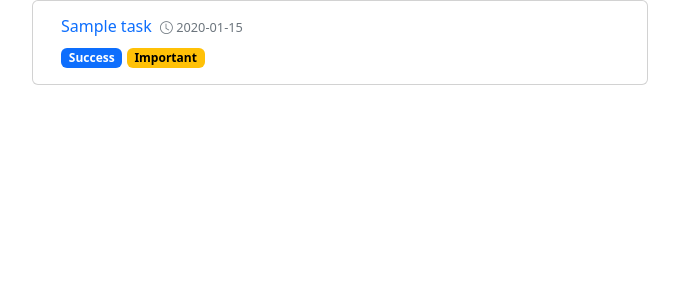
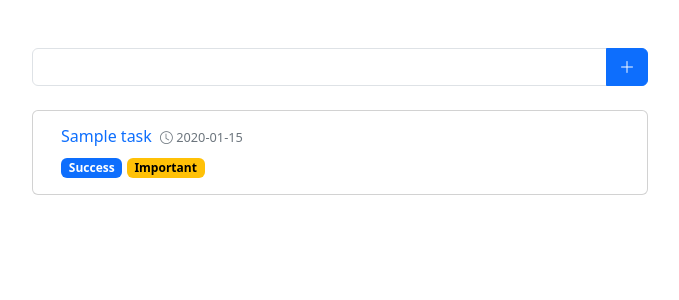
Before and after one commit to jp72924/todo, a Django app: page /list/ in a window 1280 px wide. Shown: the top 300 px of the page, without its empty margins (300-979 px from the left). Run offline with Django 4.2, Linux system fonts and the light colour scheme; tables that the repository leaves empty hold one stand-in row (values such as "Sample post").

Commit message:
Tasks CRUD done, added requirements.txt and some minor corrections

```diff
--- a/list/models.py
+++ b/list/models.py
@@ -1,4 +1,5 @@
 from django.db import models
+from django.utils import timezone
 
 
 class PriotityManager(models.Manager):
@@ -10,7 +11,7 @@ class PriotityManager(models.Manager):
 class Task(models.Model):
 
     class Status(models.TextChoices):
-        SUCESS = 'success', 'Success'
+        SUCCESS = 'success', 'Success'
         PENDING = 'pending', 'Pending'
 
     title = models.CharField(max_length=80)
@@ -20,7 +21,7 @@ class Task(models.Model):
         default=Status.PENDING)
 
     created_at = models.DateField(auto_now_add=True)
-    due_date = models.DateField()
+    due_date = models.DateField(default=timezone.now)
 
     important = models.BooleanField(default=False)
 
--- /dev/null
+++ b/list/static/css/styles.css
@@ -0,0 +1,3 @@
+#btn-add {
+	font-size: 1.2rem;
+}
--- a/list/templates/base.html
+++ b/list/templates/base.html
@@ -13,6 +13,10 @@
 	<!-- Boostrap v5.3 Icons -->
 
 	<link rel="stylesheet" href="https://cdn.jsdelivr.net/npm/bootstrap-icons@1.10.5/font/bootstrap-icons.css">
+
+	<!-- Own styles -->
+	<link rel="stylesheet" type="text/css" href="{% static 'css/styles.css' %}">
+
 </head>
 <body>
 	{% block content %}
--- a/list/templates/list/task_list.html
+++ b/list/templates/list/task_list.html
@@ -4,6 +4,13 @@
 <div class="container-fluid">
 	<div class="row">
 		<div class="col-sm-10 col-md-6 offset-sm-1 offset-md-3">
+			<div class="container p-0 mt-5 mb-4">
+				<div class="input-group">
+					<input type="text" class="form-control" id="taskInput">
+					</button>
+					<button type="button" class="btn btn-primary" id="btnAdd" data-bs-toggle="modal" data-bs-target="#formModal"><i class="bi bi-plus-lg"></i></button>
+				</div>
+			</div>
 			<div class="container">
 			{% for task in tasks %}
 				<div class="row mb-2">
@@ -12,13 +19,13 @@
 							<h6 class="card-title"><a class="text-decoration-none" href="#collapse-{{ forloop.counter }}" data-bs-toggle="collapse" role="button" aria-expanded="false" aria-controls="collapse-{{ forloop.counter }}">{{ task.title }}</a> <span class="text-secondary m-1" style="font-size: 0.8rem"><i class="bi-clock"></i> {{ task.due_date|date:"Y-m-d" }}</span></h6>
 							<div class="container-fluid p-0">
 								{% if task.status == 'success' %}
-							    <span class="badge text-bg-primary">Success</span>
+									<span class="badge text-bg-primary">Success</span>
 								{% else %}
-							    <span class="badge text-bg-danger">Pending</span>
+									<span class="badge text-bg-danger">Pending</span>
 								{% endif %}
 
 								{% if task.important %}
-							    <span class="badge text-bg-warning">Important</span>
+									<span class="badge text-bg-warning">Important</span>
 								{% endif %}
 							</div>
 							<div class="collapse mt-3" id="collapse-{{ forloop.counter }}">
@@ -26,20 +33,69 @@
 								<div class="d-flex justify-content-end">
 									<div class="btn-group btn-group-sm p-1">
 										<button type="button" class="btn btn-danger active"><i class="bi bi-trash"></i></button>
-										<button type="button" class="btn btn-danger">Delete</button>
+										<button type="button" class="btn btn-danger" onclick="location.assign('{% url 'task_delete' task.id %}')">Delete</button>
 									</div>
 									<div class="btn-group btn-group-sm p-1">
 										<button type="button" class="btn btn-primary active"><i class="bi bi-check-lg"></i></button>
-										<button type="button" class="btn btn-primary">Mark</button>
+										<button type="button" class="btn btn-primary" onclick="location.assign('{% url 'task_mark' task.id %}')">Mark</button>
 									</div>
 								</div>
 							</div>
 						</div>
 					</div>
 				</div>
+			{% empty %}
+				<h5>There are no pending tasks for now</h5>
 			{% endfor %}
 			</div>
 		</div>
 	</div>
 </div>
+
+<!-- Modal -->
+<div class="modal fade" id="formModal" tabindex="-1" aria-labelledby="exampleModalLabel" aria-hidden="true">
+	<div class="modal-dialog modal-fullscreen-sm-down modal-dialog-centered">
+		<div class="modal-content">
+			<form method="post" action="{{ form_action }}">
+				{% csrf_token %}
+				<div class="modal-header">
+					<h1 class="modal-title fs-5" id="formModalLabel">Create Task</h1>
+					<button type="button" class="btn-close" data-bs-dismiss="modal" aria-label="Close"></button>
+				</div>
+				<div class="modal-body">
+					<div class="form-floating mb-3">
+						<input type="text" class="form-control" id="titleInput" name="title">
+						<label for="titleInput">Name</label>
+					</div>
+					<div class="form-floating mb-3">
+						<textarea class="form-control" id="descriptionTextarea" style="height: 100px" name="descrip"></textarea>
+						<label for="descriptionTextarea">Details</label>
+					</div>
+					<div class="form-floating mb-3">
+						<input type="date" class="form-control" id="expireInputDate" name="due-date">
+						<label for="expireInputDate">Expires on</label>
+					</div>
+					<div class="form-check justify-content-center">
+						<input type="checkbox" class="form-check-input" id="importantCheck" name="important">
+						<label class="form-check-label" for="importantCheck">Important</label>
+					</div>
+				</div>
+				<div class="modal-footer">
+					<button type="button" class="btn btn-secondary" data-bs-dismiss="modal">Close</button>
+					<button type="submit" class="btn btn-primary">Create</button>
+				</div>
+			</form>
+		</div>
+	</div>
+</div>
+
+<script>
+	const btnAdd = document.getElementById("btnAdd");
+	const taskInput = document.getElementById("taskInput");
+	const titleInput = document.getElementById("titleInput");
+
+	btnAdd.addEventListener('click', () => {
+        titleInput.setAttribute("value", taskInput.value);
+    });
+</script>
 {% endblock content %}
--- a/list/urls.py
+++ b/list/urls.py
@@ -2,5 +2,8 @@ from django.urls import path
 from . import views
 
 urlpatterns = [
-    path('', views.task_list, name='task_list')
+    path('', views.task_list, name='task_list'),
+    path('add/', views.task_create, name='task_create'),
+    path('<int:id>/mark/', views.task_mark, name='task_mark'),
+    path('<int:id>/delete/', views.task_delete, name='task_delete'),
 ]
--- a/list/views.py
+++ b/list/views.py
@@ -1,8 +1,39 @@
+from django.shortcuts import get_object_or_404
+from django.shortcuts import redirect
 from django.shortcuts import render
+from django.utils import timezone
 from . models import Task
 
 
 def task_list(request):
     tasks = Task.objects.all()
-    context = {'tasks': tasks}
+    context = {'tasks': tasks, 'form_action': 'add/'}
     return render(request, 'list/task_list.html', context)
+
+
+def task_create(request):
+    if request.method == 'POST':
+        task = Task()
+        task.title = request.POST.get('title')
+        task.descrip = request.POST.get('descrip')
+        task.due_date = request.POST.get('due-date') or timezone.now()
+        if 'important' in request.POST:
+            task.important = True
+        task.save()
+
+    return redirect('task_list')
+
+
+def task_mark(request, id):
+    task = get_object_or_404(Task, id=id)
+    task.status = Task.Status.SUCCESS
+    task.save()
+
+    return redirect('task_list')
+
+
+def task_delete(request, id):
+    task = get_object_or_404(Task, id=id)
+    task.delete()
+
+    return redirect('task_list')
--- /dev/null
+++ b/requirements.txt
@@ -0,0 +1,3 @@
+asgiref==3.6.0
+Django==4.2.1
+sqlparse==0.4.4
```
